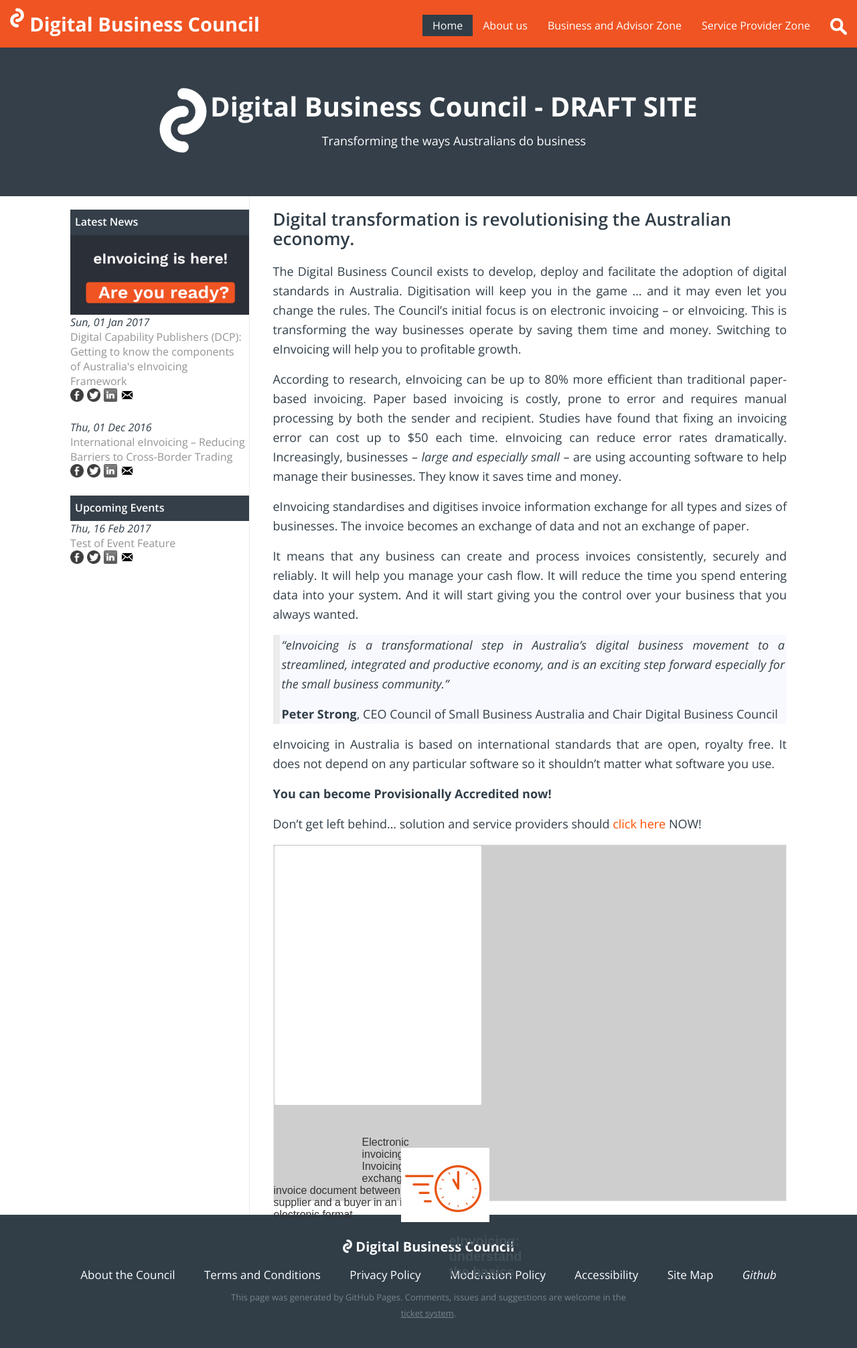
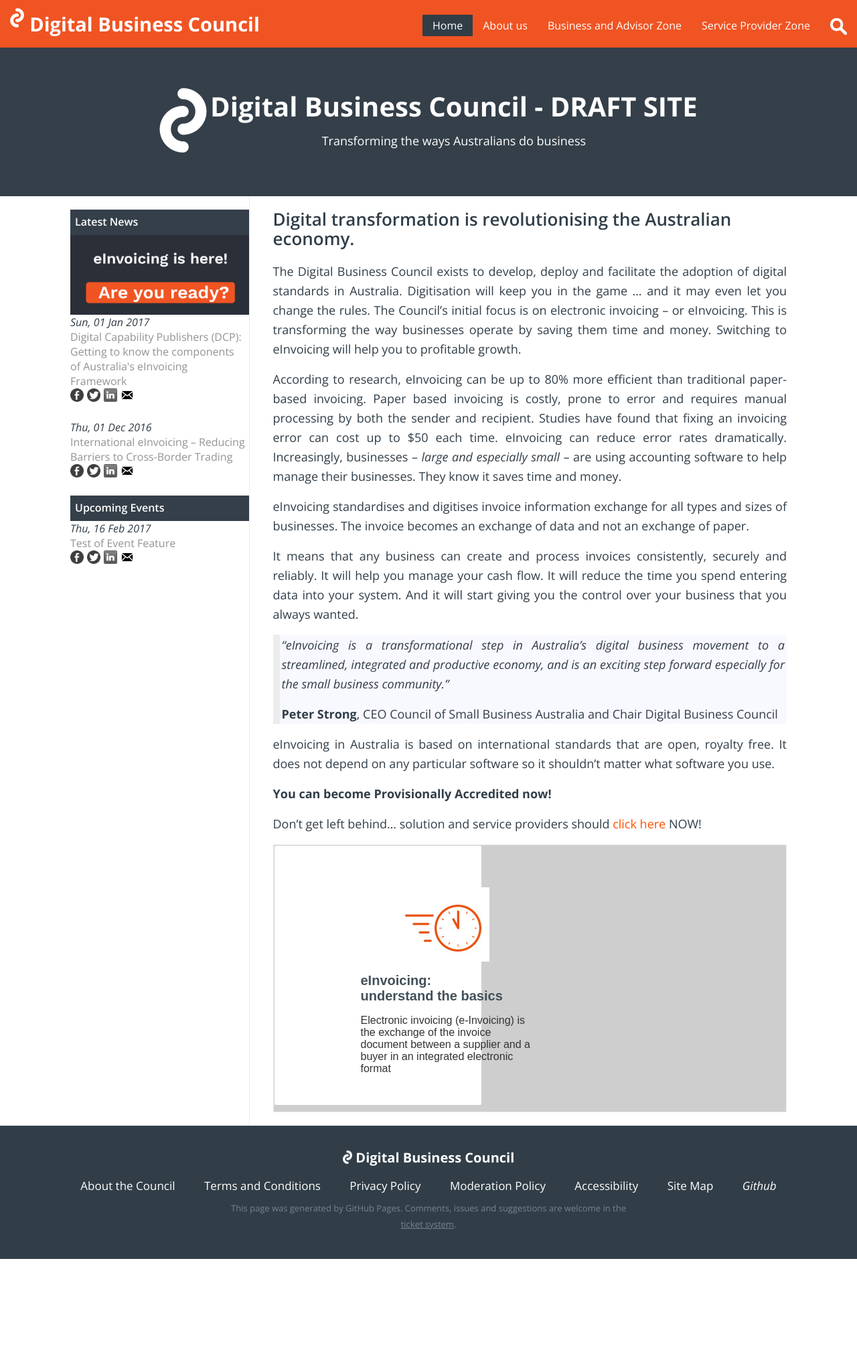
Before and after one commit to Digital-Business-Council/Digital-Business-Council.github.io, a Jekyll site: the page built from index.md, in a window 1280 px wide. Shown: the whole page at 67% size. Built offline with Jekyll 4.4.1, drawn with Linux system fonts in a browser that asks for light colours; our own code applies the rules of GitHub Pages for plain Markdown files; after the commit the page ends 1880 px from its top, so only the background shows below that.

Commit message:
Update _content.scss

```diff
--- a/_sass/_content.scss
+++ b/_sass/_content.scss
@@ -117,7 +117,7 @@
     background-color: #CECECE;
     display: block;
  z-index:1;
-
+	position:relative;
 p {
     line-height:normal;
     margin:0px;
@@ -136,23 +136,24 @@
         width: 311px;
         height: 389px;
 	   z-index:5;
-	position:relative;
+	position:absolute;
     }
 
 	 .cta-header-img {
 		width: 132px;
     		height: 111px;
 		   z-index:6;
-		 position:relative;
+		 position:absolute;
 		 float:left;
 	}
 	.cta-text{
 		width: 260px;
     		height: 96px;
 		 z-index:6;
+		position:absolute;
 	}
     .cta-header{
-                position: relative;
+                position: absolute;
                 line-height: normal;
                 text-wrap:normal;
 		    width: 260px;
@@ -168,14 +169,14 @@
 	}
 
 	.cta-hr {
-                position: relative;
+                position: absolute;
 		width: 260px;
     		height: 1px;
 		  z-index:6;
 	}
 
 	.cta-action-prompt{
-                position: relative;
+                position: absolute;
 		font-family: 'Arial Bold', 'Arial';
    		font-weight: 700;
     		font-style: normal;
@@ -189,7 +190,7 @@
 	}
 
 	.cta-action-img {
-            position: relative;
+            position: absolute;
 		    width: 20px;
     		height: 18px;
             display: block;
```
